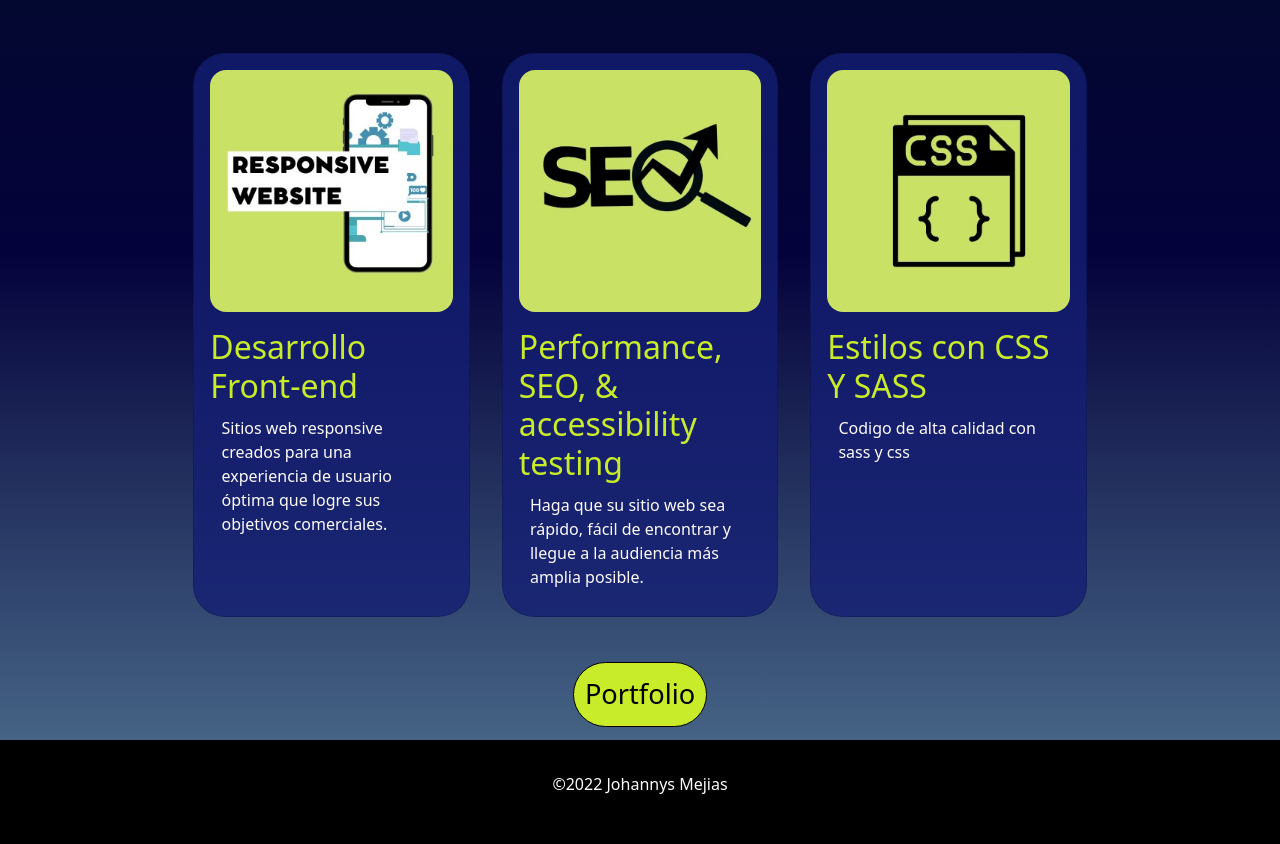
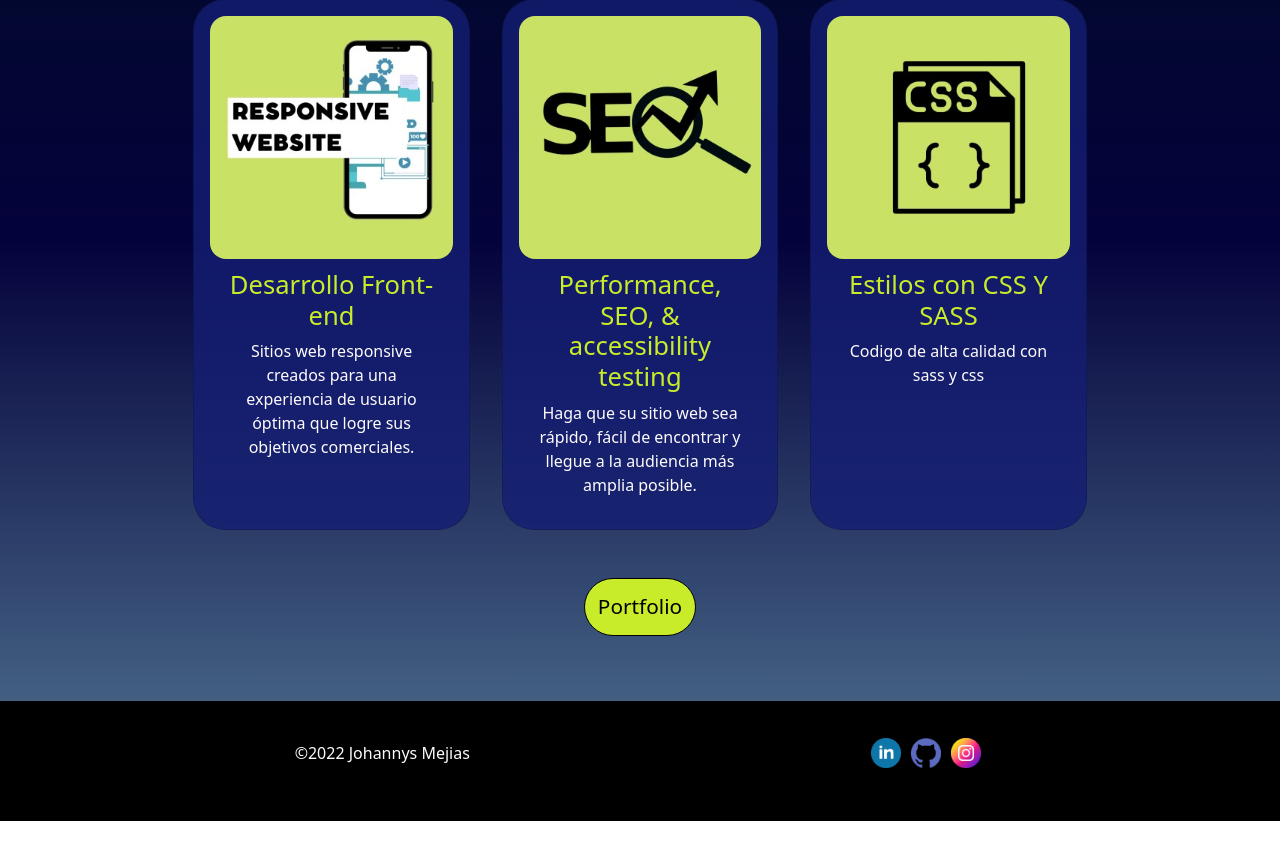
Before and after one commit to Johannysmejias/MejiasWebDeveloper, a website: page index.html in a window 1280 px wide. Shown: the part 339-1183 px from the top of the page. After the commit the page ends 1160 px from the top, so only its background shows below. Drawn offline with nearby package versions, Linux system fonts and the light colour scheme.

Commit message:
detalles tercera pre entrega

```diff
--- a/index.html
+++ b/index.html
@@ -112,6 +112,13 @@
     </main>
     <footer>
       <p>©2022 Johannys Mejias</p>
+      <div>
+        <ul>
+          <li><a href="https://www.linkedin.com/in/johannys-m/"><img src="img/linkedin.png" alt="logo de red social linkedin"></a></li>
+          <li><a href="https://github.com/Johannysmejias"><img src="img/github.png" alt="logo de github"></a></li>
+          <li><a href="https://www.instagram.com/mejias_joha/"><img src="img/instagram.png" alt="logo de instagram"></a></li>
+       </ul>
+    </div>
     </footer>
     <!-- JavaScript Bundle with Popper -->
     <script src="https://cdn.jsdelivr.net/npm/bootstrap@5.2.2/dist/js/bootstrap.bundle.min.js" integrity="sha384-OERcA2EqjJCMA+/3y+gxIOqMEjwtxJY7qPCqsdltbNJuaOe923+mo//f6V8Qbsw3" crossorigin="anonymous"></script>
--- a/sass/contenedores/_footer.scss
+++ b/sass/contenedores/_footer.scss
@@ -1,10 +1,28 @@
 /* Estilos del footer */
 footer{
-    background-color: $color-principal;
-    text-align: center;
-    padding: 2rem;
-    bottom: 0;
-    position: relative;
-    width: 100%;
-    color: $color-texto;
+    @include estilos-footer;
+
+    p{
+        margin-left: 10%;
+        margin-right: 15%;
+    }
+    div{
+        margin-left: 15%;
+        margin-right: 10%;
+        ul{
+            display: flex;
+            flex-direction: row;
+            align-items: center;
+            justify-content: space-around;
+            li{
+                list-style: none;
+                margin: 0.3rem;
+                a{
+                    img{
+                        height: 30px;
+                    }
+                }
+            }
+        }
+    }
 }
--- a/sass/contenedores/_main.scss
+++ b/sass/contenedores/_main.scss
@@ -1,6 +1,10 @@
 /* estilos main  */
 main{
     color: $color-texto;
+    min-height: 1000px;
+    h2{
+        font-size: 1.6rem;
+    }
     .contenedor{
         margin: 2.5rem;
         padding-top: 4rem;
@@ -30,13 +34,13 @@ main{
                 border-radius: 1rem;
             }
             div{
-                margin-top: 1rem;
-
+                margin: 0.7rem;
                 h2{
                     @extend %h2;
+                    text-align: center;
                 }
                 p{
-                    margin: 0.7rem;
+                    text-align: center;
                 }
             }
             &:hover{
@@ -58,7 +62,6 @@ main{
             justify-self: center;
             h2{
                 @extend %h2;
-                margin: 1rem;
             }
             .img-descripcion{
                 margin: 1rem;
@@ -91,18 +94,21 @@ main{
                 text-align: justify;
                 margin-top: 1rem;
             }
-            h2{
-                @extend %h2;
+            div{
+                h2{
+                    @extend %h2;
+                }
+                P{
+                    text-align: left;
+                }
             }
+        }
 
-        }
+
         .img-perfil{
             display: flex;
             flex-direction: column;
             margin: 1rem;
-            img{
-                border-radius: 0.6rem;
-            }
         }
     }
     /* estilos de conocimientos de lenguajes */
@@ -170,6 +176,7 @@ main{
             text-decoration: none;
             color: black;
         }
+
     }
     .button {
         @include estilosBotones;
--- a/sass/styles.scss
+++ b/sass/styles.scss
@@ -70,6 +70,9 @@ body{
                 .descripcion{
                     display: flex;
                     justify-content: center;
+                    h2{
+                        margin: 1rem;
+                    }
                     p{
                         margin: 1rem;
                     }
--- a/sass/utilidades/_extend.scss
+++ b/sass/utilidades/_extend.scss
@@ -2,5 +2,8 @@
 //extend flex row
 %h2 {
     color: $color-secundario;
-    font-size: 2rem;
+    font-size: 1.6rem;
+    &:hover{
+        color: $h2-hover;
+    }
 }
--- a/sass/utilidades/_mixin.scss
+++ b/sass/utilidades/_mixin.scss
@@ -2,11 +2,11 @@
 //mixin para botones
 @mixin estilosBotones{
     display: flex;
-    border-radius: 4rem;
-    border: 0.08rem solid $color-principal;
-    padding: 0.7rem;
-    font-size: 1.7rem;
-    margin: 0.8rem;
+    border-radius: 3.5rem;
+    border: 0.06rem solid $color-principal;
+    padding: 0.8rem;
+    font-size: 1.3rem;
+    margin: 1rem;
     background-color: $color-secundario;
 
 }
@@ -15,6 +15,10 @@
     background-color: $color-principal;
     border:0.08rem solid $color-secundario ;
     color: $color-secundario;
+    a{
+        color: $color-secundario;
+    }
+
 }
 //mixin flex
 @mixin flex {
@@ -22,3 +26,15 @@
     flex-direction: column;
     justify-content: center;
 }
+@mixin estilos-footer {
+    background-color: $color-principal;
+    text-align: center;
+    padding: 2rem;
+    bottom: 0;
+    width: 100%;
+    color: $color-texto;
+    display: flex;
+    flex-direction: row;
+    align-items: center;
+    justify-content: center;
+}
--- a/sass/utilidades/_variables.scss
+++ b/sass/utilidades/_variables.scss
@@ -4,3 +4,4 @@ $color-principal:black;
 $color-secundario:rgb(201, 236, 42);
 $color-hover:rgba(59, 0, 119, 0.56);
 $color-testimonios:rgba(41, 46, 89, 0.6);
+$h2-hover:rgb(234, 255, 142);
```
Also changed, not shown: pages/contacto.html (+10 -3 lines), pages/portfolio.html (+7 -0 lines), pages/sobre-mi.html (+16 -6 lines), pages/testimonios.html (+8 -1 lines), css/styles.css, img/LogoM.png, img/github.png (added), img/img-perfil.jpg (deleted), img/instagram.png (added), img/linkedin.png (added), 1 other file.
